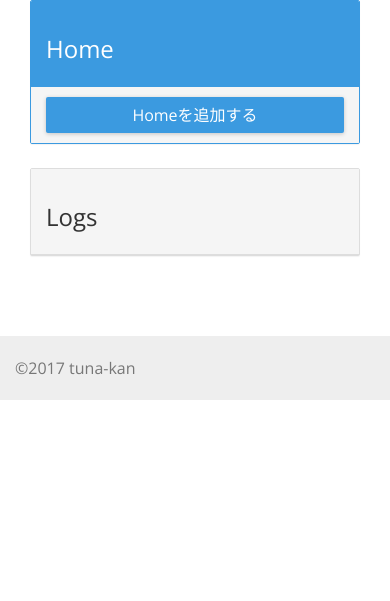
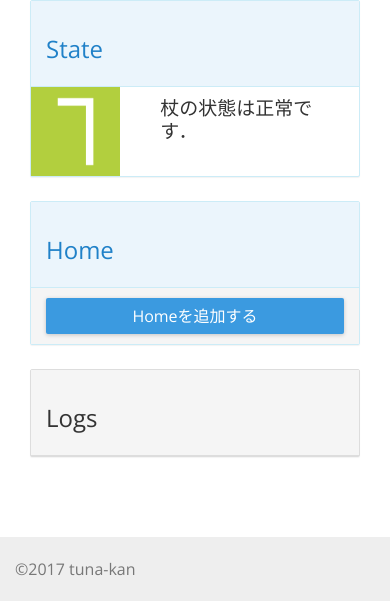
Before and after one commit to pddg/hacku2017, a Django app: template src/iot_stick/templates/tracking/module-detail.html in a window 390 px wide. Shown: the part 885-1486 px from the top of the page. Before the commit the page ends 1285 px from the top, so only its background shows below. Run offline with Django 3.2, Linux system fonts and the light colour scheme; the template is opened without the code that fills it, so the values that code supplies are empty; parts of the project's set-up code (start-up, migrations or seed data) failed here and were passed over; some libraries are stand-ins or nearby versions.

Commit message:
杖の転倒状態を表示

```diff
--- a/src/iot_stick/static/main/css/main.css
+++ b/src/iot_stick/static/main/css/main.css
@@ -38,3 +38,18 @@ footer {
 .latest-update {
     color: gray;
 }
+
+.state-message-box {
+    padding: 30px 10px;
+}
+
+.state-message {
+    margin: 0;
+    padding: 0;
+}
+
+@media (max-width: 768px) {
+    .state-message-box {
+        padding: 10px 10px;
+    }
+}
--- a/src/iot_stick/templates/tracking/module-detail.html
+++ b/src/iot_stick/templates/tracking/module-detail.html
@@ -1,4 +1,5 @@
 {% extends 'base.html' %}
+{% load staticfiles %}
 
 {% block title %}Tracking - {{ module.module_id }}{% endblock %}
 
@@ -9,7 +10,58 @@
             <div id="map"></div>
         </div>
         <div class="col-sm-4">
-            <div class="panel  panel-primary">
+        {% if locations.0.is_knocked_down == 1 %}
+            {% if locations.0.state == 1 %}
+            <div class="panel panel-danger">
+                <div class="panel-heading">
+                    <h3>State - Danger</h3>
+                </div>
+                <div class="row">
+                    <div class="col-xs-4 col-sm-3">
+                        <img class="img-responsive" src="{% static 'main/images/iot_stick_danger.png' %}">
+                    </div>
+                    <div class="col-xs-8 col-sm-9">
+                        <div class="state-message-box">
+                            <h4 class="state-message">杖が倒れています（外出中）</h4>
+                        </div>
+                    </div>
+                </div>
+            </div>
+            {% else %}
+            <div class="panel panel-warning">
+                <div class="panel-heading">
+                    <h3>State - Warning</h3>
+                </div>
+                <div class="row">
+                    <div class="col-xs-4 col-sm-3">
+                        <img class="img-responsive" src="{% static 'main/images/iot_stick_warn.png' %}">
+                    </div>
+                    <div class="col-xs-8 col-sm-9">
+                        <div class="state-message-box">
+                            <h4 class="state-message">杖が倒れています</h4>
+                        </div>
+                    </div>
+                </div>
+            </div>
+            {% endif %}
+        {% else %}
+            <div class="panel panel-info">
+                <div class="panel-heading">
+                    <h3>State</h3>
+                </div>
+                <div class="row">
+                    <div class="col-xs-4 col-sm-3">
+                        <img class="img-responsive" src="{% static 'main/images/iot_stick_normal.png' %}">
+                    </div>
+                    <div class="col-xs-8 col-sm-9">
+                        <div class="state-message-box">
+                            <h4 class="state-message">杖の状態は正常です．</h4>
+                        </div>
+                    </div>
+                </div>
+            </div>
+        {% endif %}
+            <div class="panel  panel-info">
                 <div class="panel-heading">
                     <h3>Home</h3>
                 </div>
```
Also changed, not shown: src/iot_stick/static/main/images/iot_stick_danger.png (added), src/iot_stick/static/main/images/iot_stick_normal.png (added), src/iot_stick/static/main/images/iot_stick_warn.png (added).
